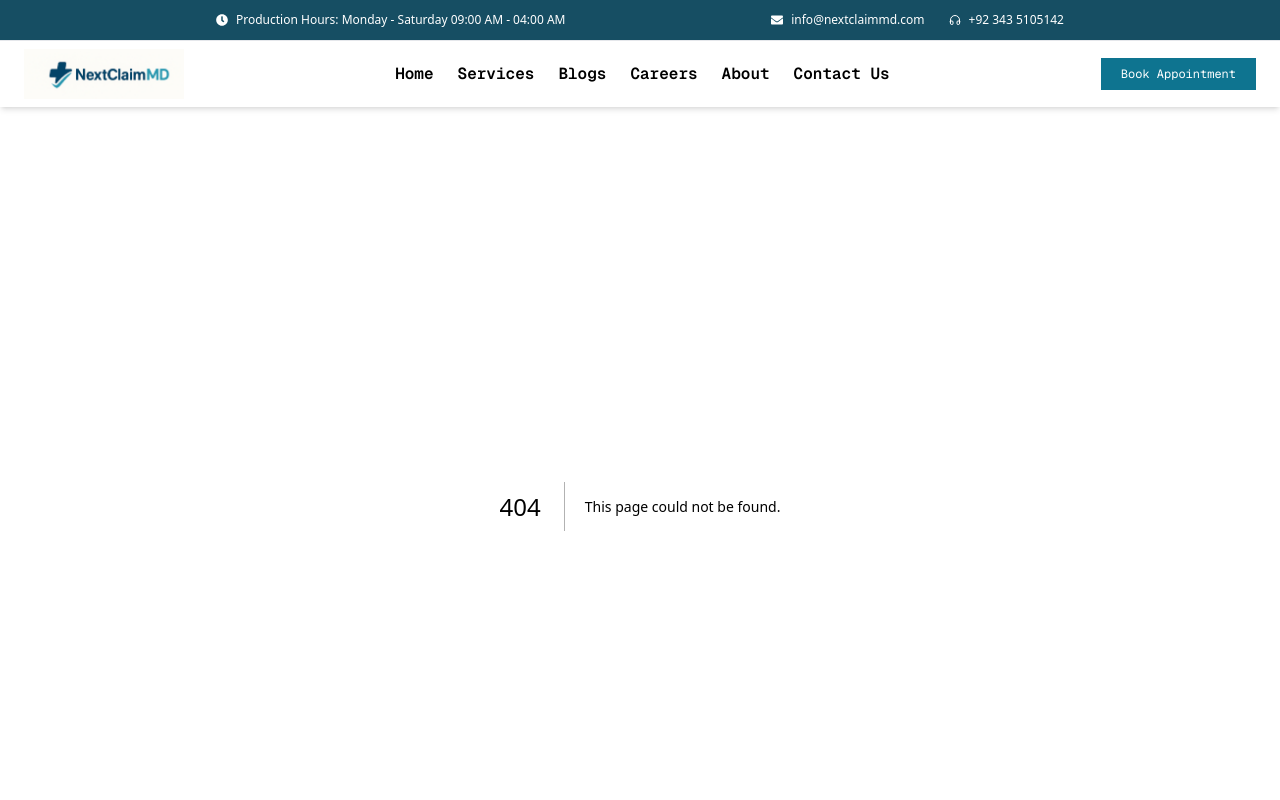
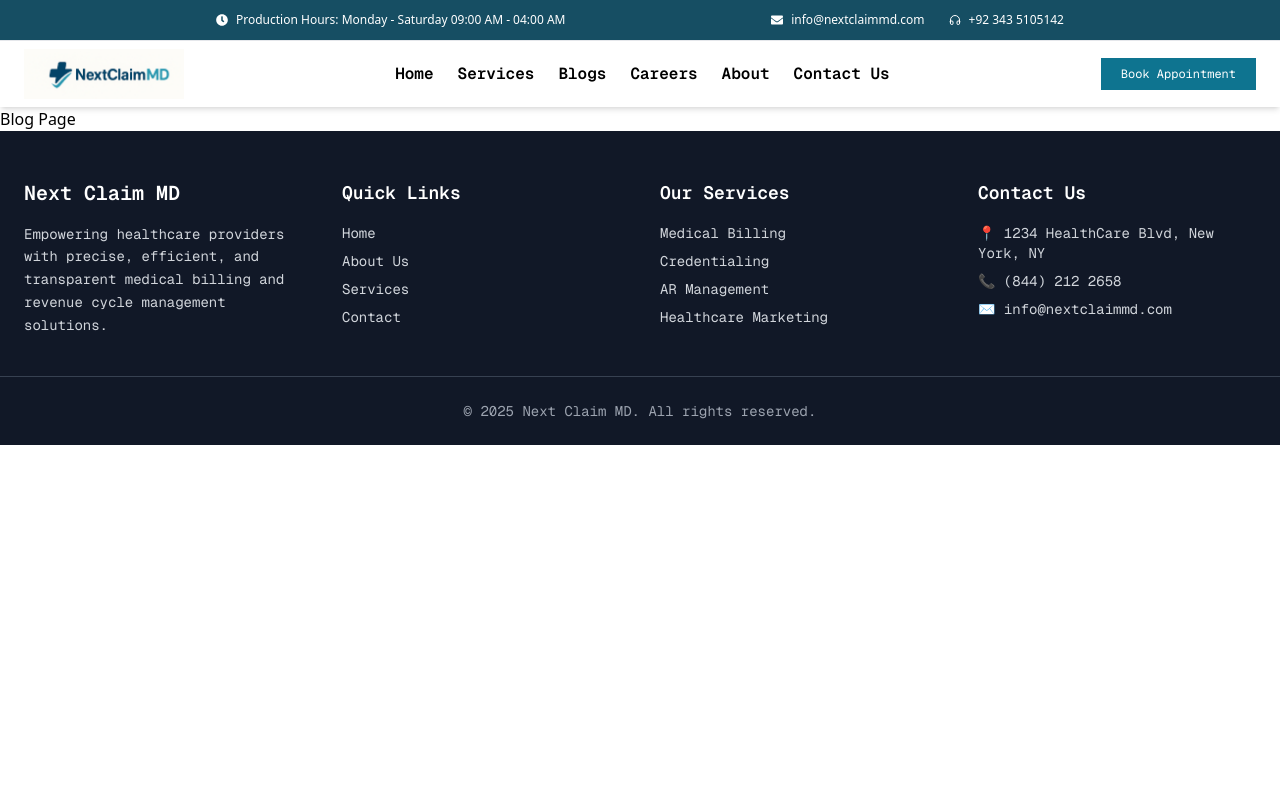
Before and after one commit to nextclaimmd-oss/nextclaimmd, a Next.js app: page /blogs in a window 1280 px wide. Before the commit this address had no page. Shown: the top 800 px of the page. Built offline with nearby package versions, Linux system fonts and the light colour scheme.

Commit message:
blogs page created

```diff
--- /dev/null
+++ b/src/app/blogs/page.jsx
@@ -0,0 +1,7 @@
+import React from "react";
+
+const page = () => {
+  return <div>Blog Page</div>;
+};
+
+export default page;
--- a/src/app/components/NavbarComponents/Navbar.jsx
+++ b/src/app/components/NavbarComponents/Navbar.jsx
@@ -59,7 +59,7 @@
           <Link href="/services" className="hover:text-cyan-600">
             Services
           </Link>
-          <Link href="#" className="hover:text-cyan-600">
+          <Link href="/blogs" className="hover:text-cyan-600">
             Blogs
           </Link>
 
```
